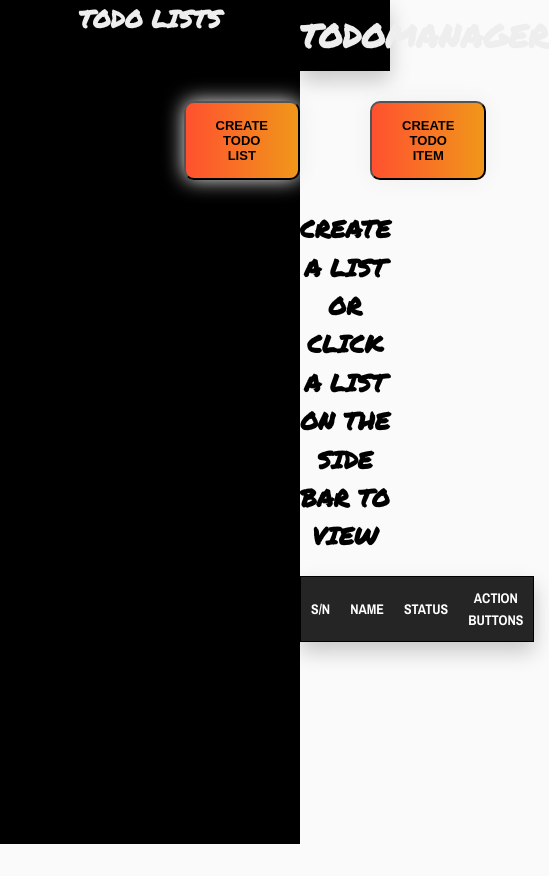
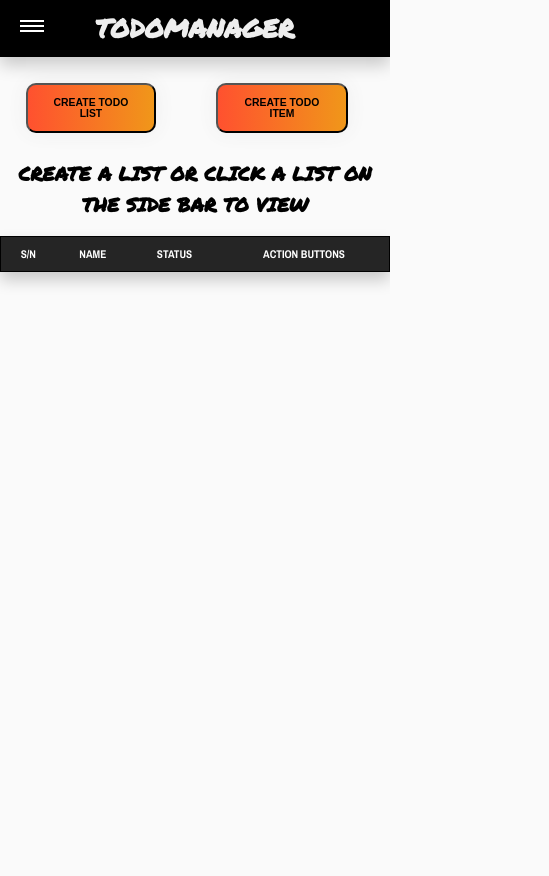
Before and after one commit to Chilex23/Task-Manager, a plain HTML site: page index.html in a window 390 px wide. Shown: the whole page, 549 px wide, since content can reach past the window. After the commit the page ends 844 px from the top, so only its background shows below. Drawn offline with nearby package versions, Linux system fonts and the light colour scheme.

Commit message:
Added Mobile responsiveness

```diff
--- a/index.html
+++ b/index.html
@@ -9,7 +9,7 @@
     <link href="https://fonts.googleapis.com/css2?family=Archivo+Narrow:ital,wght@0,400;0,500;0,600;0,700;1,400&family=Open+Sans&display=swap" rel="stylesheet">
     <link rel="stylesheet" href="styles.css">
     <script defer src="script.js"></script>
-    <title>Document</title>
+    <title>Todo App</title>
 </head>
 <body>
     <div class="container">
@@ -24,6 +24,7 @@
         </div>
         <div class="main">
             <header class="header">
+                <span class="hamburger">&nbsp;</span>
                 <h1>TodoManager</h1>
             </header>
             <div class="action-btns">
--- a/script.js
+++ b/script.js
@@ -39,6 +39,41 @@ submitItemBtn.addEventListener("click", (e) => {
 closeItemModalBtn.addEventListener("click", (e) => {
     itemModal.style = "display: none";
 });
+
+/****************************** */
+/* HAMBURGER
+/****************************** */
+
+let icon = false;
+
+let hamburgerBtn = document.querySelector(".hamburger");
+let sideBar = document.querySelector(".side-bar");
+
+const handleDropdown = (event) => {
+    console.log(event.target)
+    if (event.target.matches('.hamburger, .hamburger::after, .hamburger::before')) {
+        if (!icon) {
+            hamburgerBtn.style = "background-color: transparent;";
+            hamburgerBtn.animate({ rotate: ["0deg", "140deg"] }, { duration: 300, fill: "forwards", pseudoElement: "::after" });
+            hamburgerBtn.animate({ top: "-5px", rotate: ["0deg", "-140deg"] }, { duration: 300, fill: "forwards", pseudoElement: "::before" });
+
+            sideBar.animate({left: "0px"}, { duration: 300, fill: "forwards" });
+            sideBar.style = "top: 57px; height: 100vh; z-index: 100; width: 30rem;";
+
+            icon = true;
+        } else {
+            hamburgerBtn.style = "background-color: white;";
+            hamburgerBtn.animate({ rotate: ["135deg", "0deg"] }, { duration: 300, fill: "forwards", pseudoElement: "::after" });
+            hamburgerBtn.animate({ top: "-10px", rotate: ["-135deg", "0deg"] }, { duration: 300, fill: "forwards", pseudoElement: "::before" });
+
+            sideBar.animate({left: "-400px"}, { duration: 300, fill: "forwards" });
+            // sideBar.style = "top: 57px; height: 100vh; z-index: 100; width: 30rem;";
+            icon = false;
+        }
+    }
+};
+
+hamburgerBtn.addEventListener("click", handleDropdown);
 
 // TODO CONTROLLER
 let todoController = (function() {
--- a/styles.css
+++ b/styles.css
@@ -42,6 +42,7 @@ body {
 .header {
     font-size: 1.6rem;
     font-family: var(--heading);
+    position: relative;
     text-transform: uppercase;
     text-align: center;
     padding: 1rem 0;
@@ -140,7 +141,8 @@ ul {
     color: black;
     position: fixed;
     top: 10rem;
-    left: 40%;
+    left: 50%;
+    transform: translate(-50%, 10%);
     box-shadow: 0 0 0 999px rgba(0,0,0,.8);
     transition: all 2s;
 }
@@ -238,3 +240,65 @@ thead {
     color: #fff;
     text-decoration: none;
 }
+
+.hamburger {
+    visibility: hidden;
+    position: absolute;
+    left: 20px;
+    top: 30px;
+    background-color: #fff;
+    display: inline-block;
+    height: 2px;
+    width: 3rem;
+    cursor: pointer;
+}
+
+.hamburger::before {
+    content: '';
+    position: absolute;
+    top: -10px;
+    right: .5px;
+    width: 3rem;
+    height: 2px;
+    background-color: white;
+    cursor: pointer;
+}
+
+.hamburger::after {
+    content: '';
+    position: absolute;
+    top: -5px;
+    right: .5px;
+    width: 3rem;
+    height: 2px;
+    background-color: white;
+    cursor: pointer;
+}
+
+@media screen and (max-width: 800px) {
+    .container {
+        grid-template-columns: 100vw;
+        grid-template-rows: 100vh;
+    }
+
+    .hamburger {
+        visibility: visible;
+    }
+
+    .side-bar {
+        position: fixed;
+        left: -100rem;
+    }
+
+    .btn-grad {
+        padding: 1.5rem 2rem;
+    }
+
+    .btn {
+        padding: .5rem 1rem;
+    }
+
+    html {
+        font-size: 50%;
+    }
+}
```
